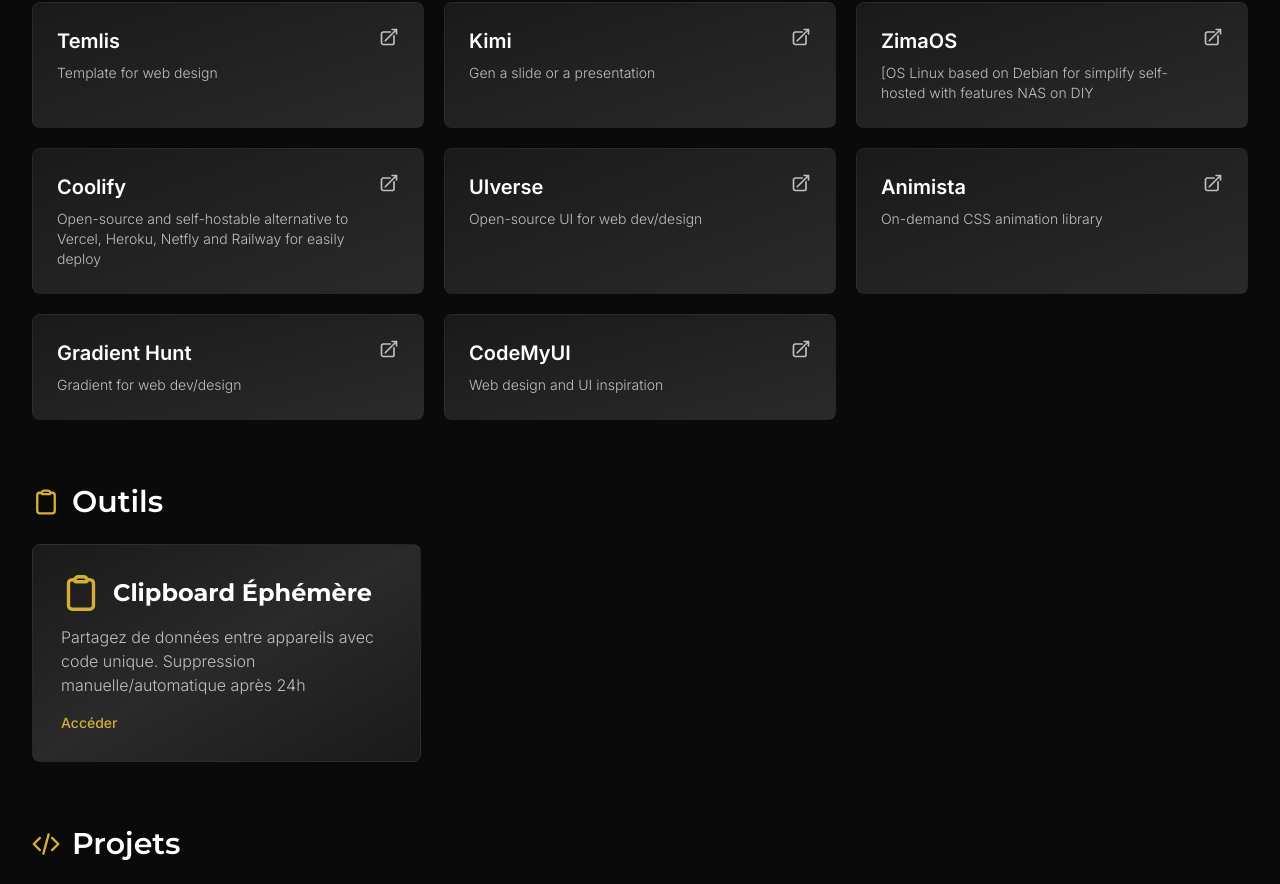
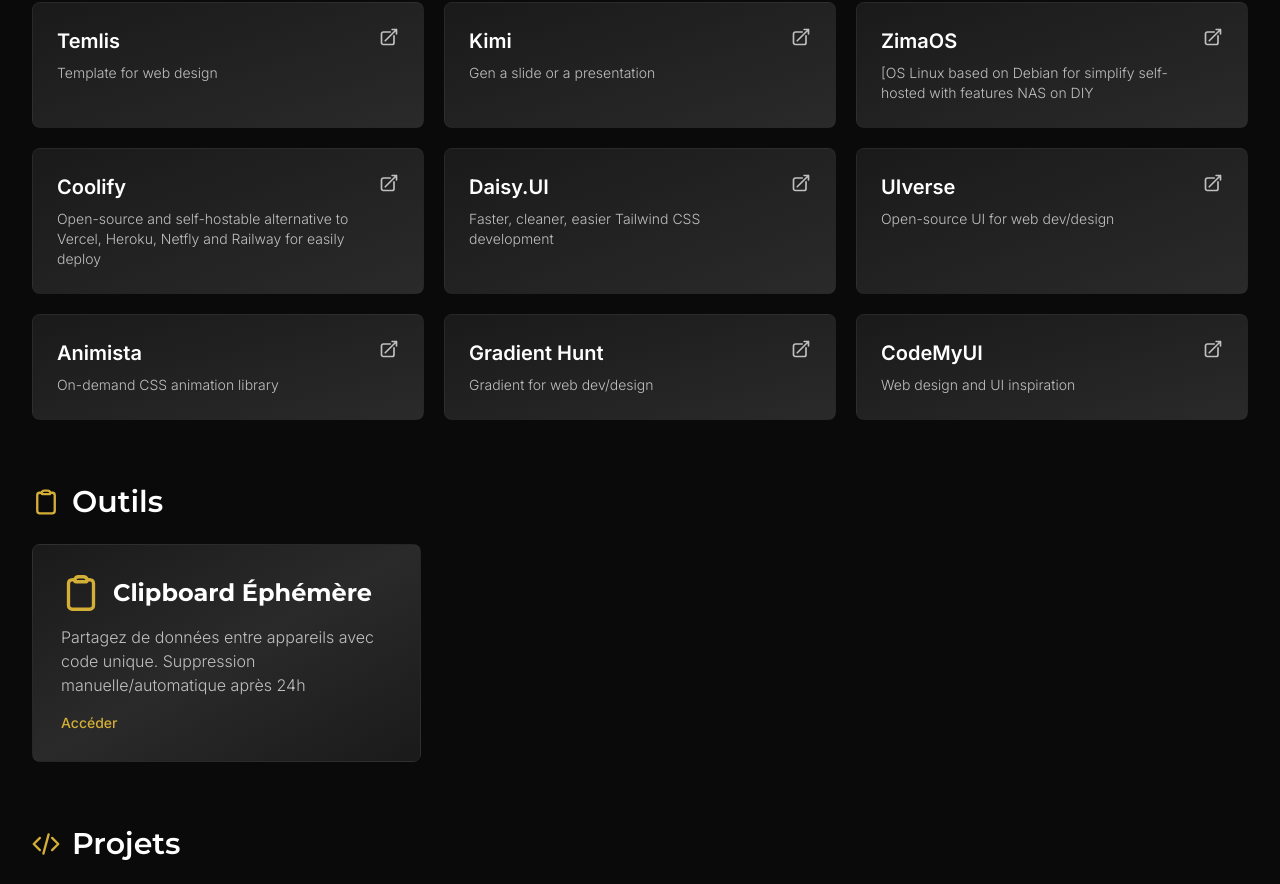
Before and after one commit to SHU445/STI2D-app, a Next.js app: page / in a window 1280 px wide. Shown: the part 865-1749 px from the top of the page. Built offline with nearby package versions, Linux system fonts and the light colour scheme.

Commit message:
Add link Daisy.UI

```diff
--- a/app/page.tsx
+++ b/app/page.tsx
@@ -53,6 +53,7 @@
   //{ title: '', url: '', description: ''},
   { title: 'ZimaOS', url: 'http://zimaspace.com/', description: '[OS Linux based on Debian for simplify self-hosted with features NAS on DIY'},
   { title: 'Coolify', url: 'http://coolify.io/', description: 'Open-source and self-hostable alternative to Vercel, Heroku, Netfly and Railway for easily deploy'},
+  { title: 'Daisy.UI', url: 'https://daisyui.com/', description: 'Faster, cleaner, easier Tailwind CSS development'},
   { title: 'UIverse', url: 'http://uiverse.io/', description: 'Open-source UI for web dev/design'},
   { title: 'Animista', url:'Animista.net', description: 'On-demand CSS animation library'},
   { title: 'Gradient Hunt', url: 'http://gradienthunt.com/', description: 'Gradient for web dev/design'},
```
